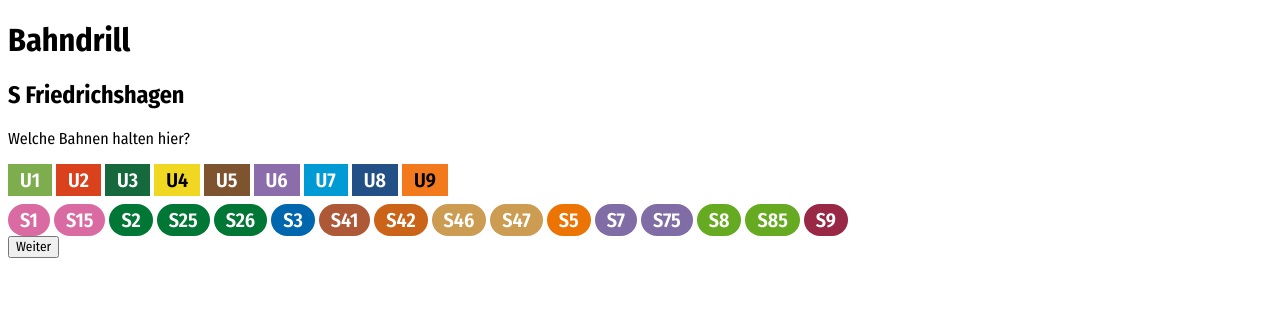
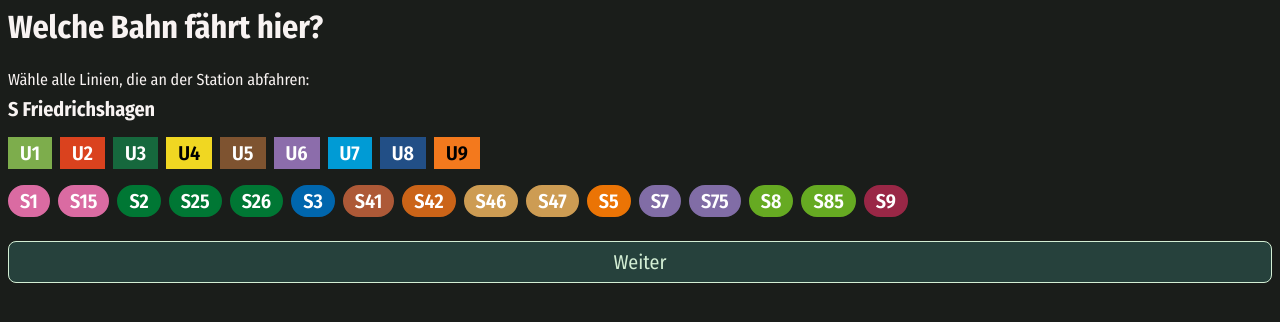
Before and after one commit to bahimiri/bahndrill, a Vue app: page / in a window 1280 px wide. Shown: the top 322 px of the page. Built offline with nearby package versions, Linux system fonts and the light colour scheme; the HTML template or start-up script is replaced by a standard one.

Commit message:
feat(app): add more styling

```diff
--- a/src/App.vue
+++ b/src/App.vue
@@ -12,7 +12,7 @@ onBeforeMount(async () => {
 </script>
 
 <template>
-  <h1>Bahndrill</h1>
+  <h1 class="mb-24">Welche Bahn fährt hier?</h1>
   <match-lines-for-stations />
 </template>
 
--- /dev/null
+++ b/src/assets/styles/colors.scss
@@ -0,0 +1,13 @@
+:root {
+  --light-green: #D3EED4;
+  --dark-green: #26413C;
+  --dark: #1A1D1A;
+  --light: #F8F3F2;
+
+  --color-bg: var(--dark);
+  --color-text: var(--light);
+  //--color-primary: var(--light-green);
+  //--color-primary-text: var(--dark-green);
+  --color-primary: var(--dark-green);
+  --color-primary-text: var(--light-green);
+}
--- a/src/assets/styles/main.scss
+++ b/src/assets/styles/main.scss
@@ -1,3 +1,6 @@
+@use "colors";
+@use "spacings";
+
 @font-face {
   font-family: 'Fira Sans Condensed';
   src: url('../fonts/FiraSansCondensed-Regular.ttf') format('truetype');
@@ -23,6 +26,11 @@
   font-display: swap;
 }
 
+html {
+  background-color: var(--color-bg);
+  color: var(--color-text);
+}
+
 html,
 body,
 button,
@@ -31,3 +39,10 @@ textarea,
 select {
   font-family: 'Fira Sans Condensed', ui-sans-serif, sans-serif;
 }
+
+h1,
+h2,
+h3,
+p {
+  margin: 0;
+}
--- /dev/null
+++ b/src/assets/styles/spacings.scss
@@ -0,0 +1,36 @@
+:root {
+  --space-4: 0.25rem;
+  --space-8: 0.5rem;
+  --space-12: 0.75rem;
+  --space-16: 1rem;
+  --space-24: 1.5rem;
+  --space-32: 2rem;
+}
+
+$spacing-sizes: 4, 8, 12, 16, 24, 32;
+
+$sides: (
+  t: top,
+  r: right,
+  b: bottom,
+  l: left,
+);
+
+@function get-property-name($property, $side) {
+  @if $side == '' {
+    @return $property;
+  } @else {
+    @return #{$property}-#{$side};
+  }
+}
+
+@each $size in $spacing-sizes {
+  @each $side-abbreviation, $side in $sides {
+    $class-name: '.m#{$side-abbreviation}-#{$size}';
+    $property-name: get-property-name(margin, $side);
+
+    #{$class-name} {
+      #{$property-name}: var(--space-#{$size});
+    }
+  }
+}
--- /dev/null
+++ b/src/components/BaseButton.vue
@@ -0,0 +1,20 @@
+<script setup lang="ts">
+defineEmits(['click'])
+</script>
+
+<template>
+  <button @click="$emit('click')">
+    <slot />
+  </button>
+</template>
+
+<style lang="scss" scoped>
+button {
+  border: 1px solid var(--color-primary-text);
+  border-radius: 0.5rem;
+  background-color: var(--color-primary);
+  color: var(--color-primary-text);
+  font-size: 1.25rem;
+  padding: 8px 16px;
+}
+</style>
--- a/src/components/BaseLine.vue
+++ b/src/components/BaseLine.vue
@@ -4,7 +4,7 @@ import { isSBahn } from '@/utils/lineType.ts'
 
 withDefaults(defineProps<{ line: Line; isSelected?: boolean }>(), { isSelected: false })
 
-defineEmits(['clicked'])
+defineEmits(['click'])
 </script>
 
 <template>
@@ -13,7 +13,7 @@ defineEmits(['clicked'])
       role="option"
       :class="{ selected: isSelected, 's-bahn': isSBahn(line) }"
       :aria-checked="isSelected"
-      @click="$emit('clicked')"
+      @click="$emit('click')"
     >
       {{ line.name }}
     </button>
@@ -21,10 +21,11 @@ defineEmits(['clicked'])
 </template>
 <style lang="scss" scoped>
 button {
+  box-sizing: border-box;
   background-color: v-bind('`${line.color}`');
   color: v-bind('`${line.textColor}`');
-  border: none;
-  padding: 4px 12px;
+  border: 2px solid v-bind('`${line.color}`');
+  padding: 2px 10px;
   font-size: 1.25rem;
   font-weight: 550;
 
@@ -33,7 +34,8 @@ button {
   }
 
   &.selected {
-    border: 2px solid red;
+    box-shadow: var(--light-green) 0 0 0.75rem;
+    border: 2px solid var(--light-green);
   }
 }
 </style>
--- a/src/components/MatchLinesForStations.vue
+++ b/src/components/MatchLinesForStations.vue
@@ -4,6 +4,7 @@ import { storeToRefs } from 'pinia'
 import { useLineData } from '@/stores/lineData.ts'
 import { nextTick, onBeforeMount, onMounted, ref, watch, watchEffect } from 'vue'
 import type { LineName, LineStop } from '@/types/lines.ts'
+import BaseButton from '@/components/BaseButton.vue'
 
 const { initialized, stops, lines } = storeToRefs(useLineData())
 
@@ -59,10 +60,16 @@ const handleContinue = () => {
 </script>
 
 <template>
-  <div>
-    <h2>{{ stop?.name }}</h2>
-    <selectable-lines v-model="lineSelections" />
-    <button @click="handleContinue()">Weiter</button>
+  <div class="match-lines-for-stations">
+    <selectable-lines v-if="stop" v-model="lineSelections" :stop="stop" class="mb-24" />
+    <base-button @click="handleContinue()">Weiter</base-button>
     <p v-if="correctedAnswer">{{ correctedAnswer.join(', ') }}</p>
   </div>
 </template>
+
+<style lang="scss" scoped>
+.match-lines-for-stations {
+  display: flex;
+  flex-direction: column;
+}
+</style>
--- a/src/components/SelectableLines.vue
+++ b/src/components/SelectableLines.vue
@@ -1,9 +1,10 @@
 <script setup lang="ts">
 import { useLineData } from '@/stores/lineData.ts'
 import { storeToRefs } from 'pinia'
-import type { LineName } from '@/types/lines.ts'
+import type { LineName, LineStop } from '@/types/lines.ts'
 import BaseLine from '@/components/BaseLine.vue'
 
+defineProps<{ stop: LineStop }>()
 const lineSelections = defineModel<Record<LineName, boolean>>({ required: true })
 const emit = defineEmits(['update:modelValue'])
 
@@ -19,10 +20,14 @@ const toggleLine = (lineName: LineName) => {
 
 <template>
   <div>
-    <p id="line-selection-label">Welche Bahnen halten hier?</p>
+    <p id="line-selection-description" class="mb-8">
+      Wähle alle Linien, die an der Station abfahren:
+    </p>
+    <p id="line-selection-label" class="station mb-16">{{ stop.name }}</p>
     <div
       role="listbox"
       aria-labelledby="line-selection-label"
+      aria-describedby="line-selection-description"
       aria-multiselectable="true"
       aria-orientation="horizontal"
     >
@@ -32,7 +37,7 @@ const toggleLine = (lineName: LineName) => {
           :key="line.name"
           :line="line"
           :is-selected="lineSelections[line.name]"
-          @toggle="toggleLine(line.name)"
+          @click="toggleLine(line.name)"
         />
       </div>
       <div class="lines" role="group" aria-label="S-Bahn">
@@ -41,7 +46,7 @@ const toggleLine = (lineName: LineName) => {
           :key="line.name"
           :line="line"
           :is-selected="lineSelections[line.name]"
-          @toggle="toggleLine(line.name)"
+          @click="toggleLine(line.name)"
         />
       </div>
     </div>
@@ -49,13 +54,19 @@ const toggleLine = (lineName: LineName) => {
 </template>
 
 <style scoped lang="scss">
+.station {
+  font-weight: bold;
+  font-size: 1.25rem;
+}
+
 .lines {
   display: flex;
-  gap: 0.25rem;
+  column-gap: 0.5rem;
+  row-gap: 0.75rem;
   flex-wrap: wrap;
 
   &:not(:last-of-type) {
-    margin-bottom: 0.5rem;
+    margin-bottom: 1rem;
   }
 }
 </style>
```
